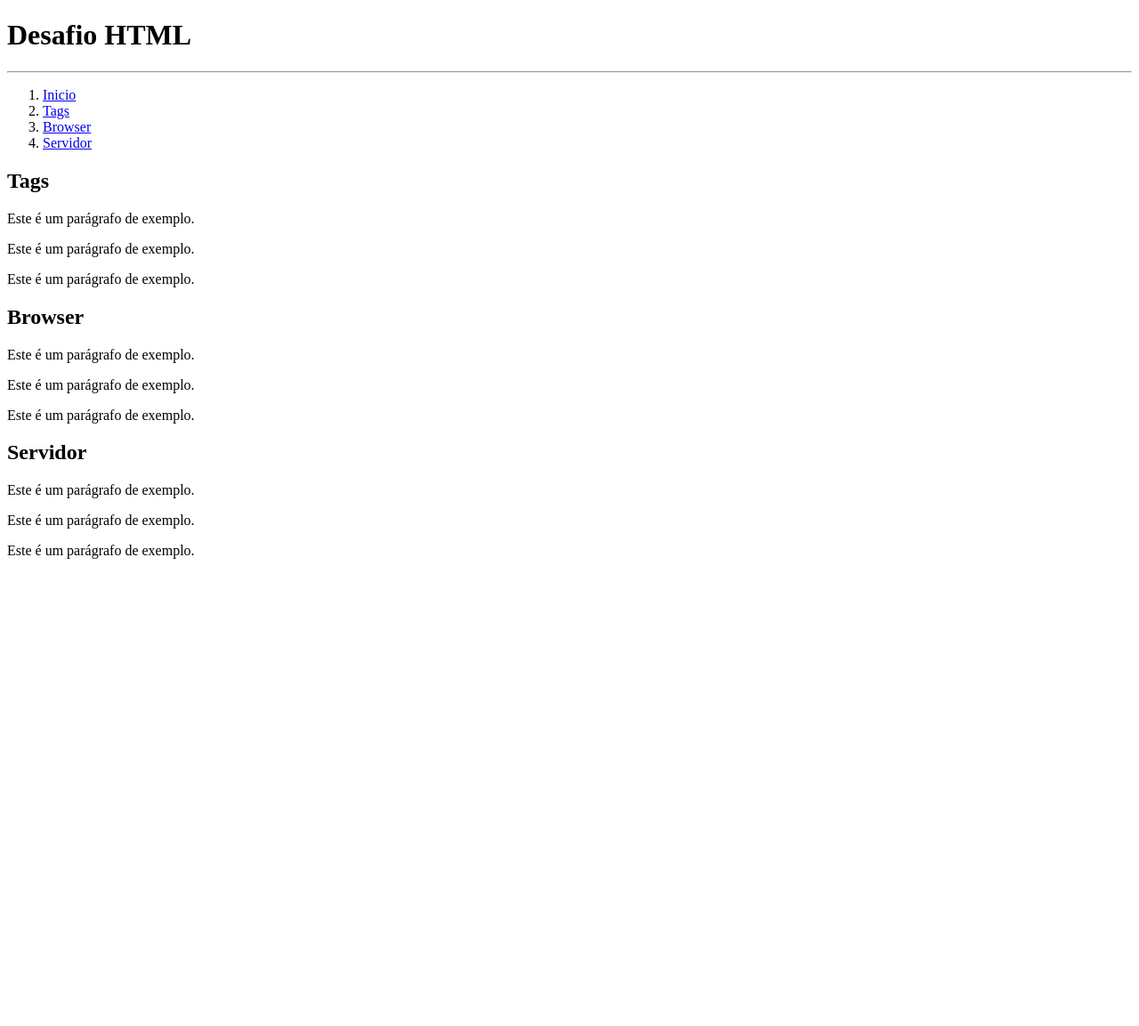
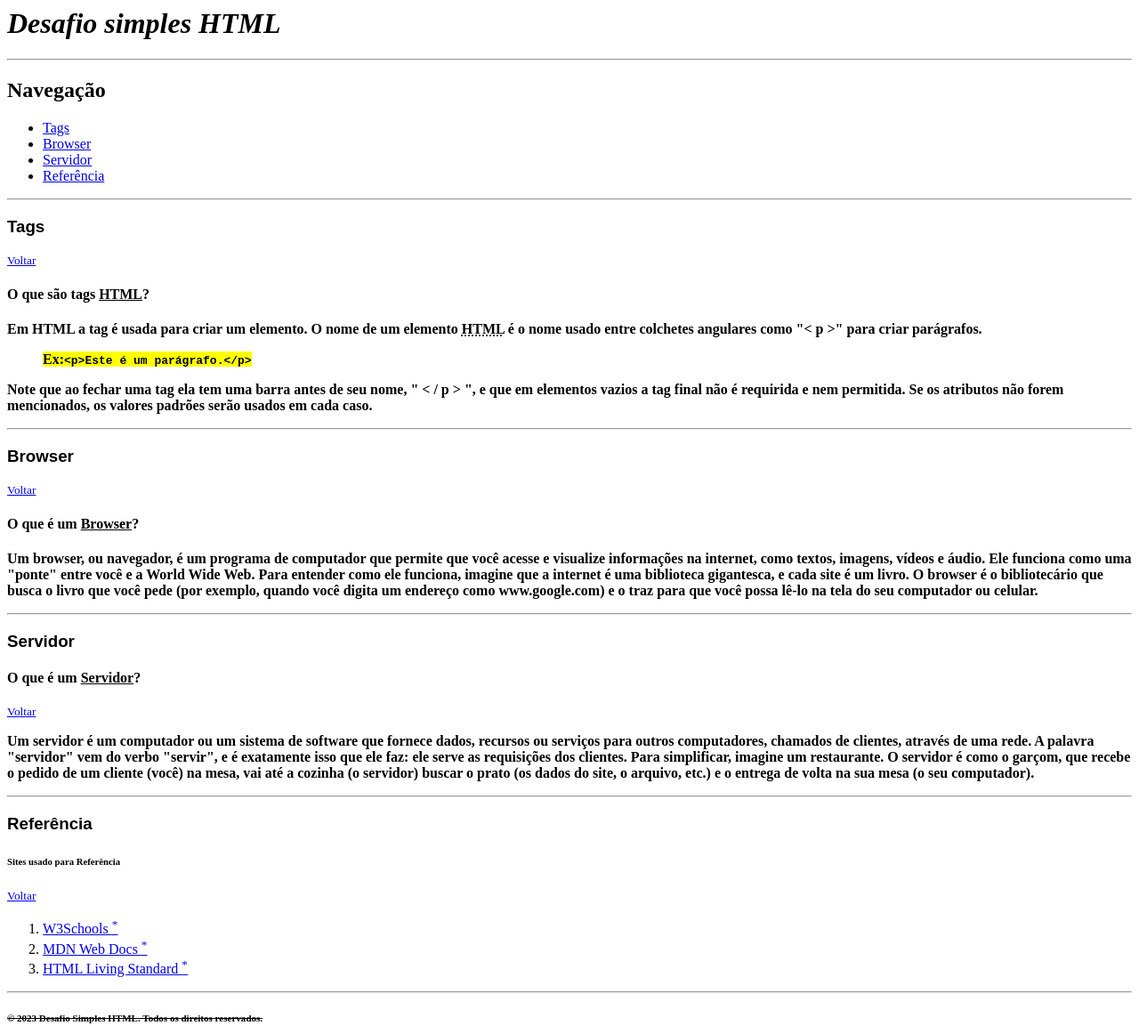
Before and after one commit to eversonalves/DIO, a plain HTML site: page index.html in a window 1280 px wide. Shown: the whole page at 89% size. Before the commit the page ends 800 px from the top, so only its background shows below. Drawn offline with Linux system fonts and the light colour scheme.

Commit message:
Finalizando desafio html

```diff
--- a/index.html
+++ b/index.html
@@ -1,39 +1,96 @@
-<!DOCTYPE html>
-<html lang="pt_BR">
-<head>
-    <meta charset="UTF-8">
-    <meta name="viewport" content="width=device-width, initial-scale=1.0">
-    <title> Modulo 1 HTML </title>
-</head>
-
-<body>
-
-    <h1> Desafio HTML </h1>
+<html>
+    <header>
+        <title>Desafio</title>
+    </header>
+    <body>
+        <h1><i>Desafio simples HTML</i></h1>
     <hr>
 
-    <ol>
-        <li><a href="#inicio">Inicio</a></li>
+        <h2 id="inicio"> Navegação </h2>
+
+    <ul>
         <li><a href="#tags">Tags</a></li>
         <li><a href="#browser">Browser</a></li>
         <li><a href="#servidor">Servidor</a></li>
+        <li><a href="#referencia">Referência</a></li>
+    </ul>
+
+    <hr>
+
+    <h3 id="tags" style="font-family: Arial, sans-serif;"> Tags </h3>
+
+    <small><a href="#inicio">Voltar</a></small>
+
+    <h4>O que são tags <u>HTML</u>?</h4>
+
+
+    <p><strong>
+        Em HTML a tag é usada para criar um elemento.
+        O nome de um elemento <abbr title="HyperText Markup Language">HTML</abbr> é o nome usado entre colchetes angulares como "< p >" para criar parágrafos.
+        <blockquote>
+
+            <mark>Ex:<code>&lt;p&gt;Este é um parágrafo.&lt;/p&gt;</code></mark>
+
+        </blockquote>
+        Note que ao fechar uma tag ela tem uma barra antes de seu nome,
+        " < / p > ", e que em elementos vazios a tag final não é requirida e nem permitida. Se os atributos não forem mencionados,
+        os valores padrões serão usados em cada caso.
+    </strong></p>
+
+    <hr>
+
+    <h3 id="browser" style="font-family: Arial, sans-serif;"> Browser</h3>
+
+    <small><a href="#inicio">Voltar</a></small>
+
+    <h4>O que é um <u>Browser</u>?</h4>
+
+    <p><strong>
+        Um browser, ou navegador, é um programa de computador que permite que você acesse e visualize informações na internet,
+        como textos, imagens, vídeos e áudio. Ele funciona como uma "ponte" entre você e a World Wide Web.
+        Para entender como ele funciona, imagine que a internet é uma biblioteca gigantesca, e cada site é um livro.
+        O browser é o bibliotecário que busca o livro que você pede (por exemplo, quando você digita um endereço como www.google.com)
+        e o traz para que você possa lê-lo na tela do seu computador ou celular.
+    </strong></p>
+
+
+    <hr>
+
+
+    <h3 id="servidor" style="font-family: Arial, sans-serif;"> Servidor </h3>
+
+    <h4>O que é um <u>Servidor</u>?</h4>
+
+    <small><a href="#inicio">Voltar</a></small>
+
+    <p><strong>
+        Um servidor é um computador ou um sistema de software que fornece dados, recursos ou serviços para outros computadores,
+        chamados de clientes, através de uma rede. A palavra "servidor" vem do verbo "servir", e é exatamente isso que ele faz: ele serve as requisições dos clientes.
+        Para simplificar, imagine um restaurante. O servidor é como o garçom, que recebe o pedido de um cliente (você) na mesa, vai até a cozinha (o servidor)
+        buscar o prato (os dados do site, o arquivo, etc.) e o entrega de volta na sua mesa (o seu computador).
+    </strong></p>
+
+
+    <hr>
+
+
+    <h3 id="referencia" style="font-family: Arial, sans-serif;"> Referência </h3>
+
+    <h6>Sites usado para Referência</h6>
+
+    <small><a href="#inicio">Voltar</a></small>
+
+    <ol>
+        <li><a href="https://www.w3schools.com/" target="_blank">W3Schools <sup>*</sup></a></li>
+        <li><a href="https://developer.mozilla.org/" target="_blank">MDN Web Docs <sup>*</sup></a></li>
+        <li><a href="https://html.spec.whatwg.org/" target="_blank">HTML Living Standard <sup>*</sup></a></li>
     </ol>
 
-    <h2> Tags </h2>
-    <p> Este é um parágrafo de exemplo. </p>
-    <p> Este é um parágrafo de exemplo. </p>
-    <p> Este é um parágrafo de exemplo. </p>
+    <hr>
 
-    <h2> Browser</h2>
-    <p> Este é um parágrafo de exemplo. </p>
-    <p> Este é um parágrafo de exemplo. </p>
-    <p> Este é um parágrafo de exemplo. </p>
+    <footer>
+        <h5><sub><del>© 2023 Desafio Simples HTML. Todos os direitos reservados.</del></sub></h5>
+    </footer>
 
-    <h2> Servidor </h2>
-    <p> Este é um parágrafo de exemplo. </p>
-    <p> Este é um parágrafo de exemplo. </p>
-    <p> Este é um parágrafo de exemplo. </p>
-
-</body>
-
-</body>
+    </body>
 </html>
```
